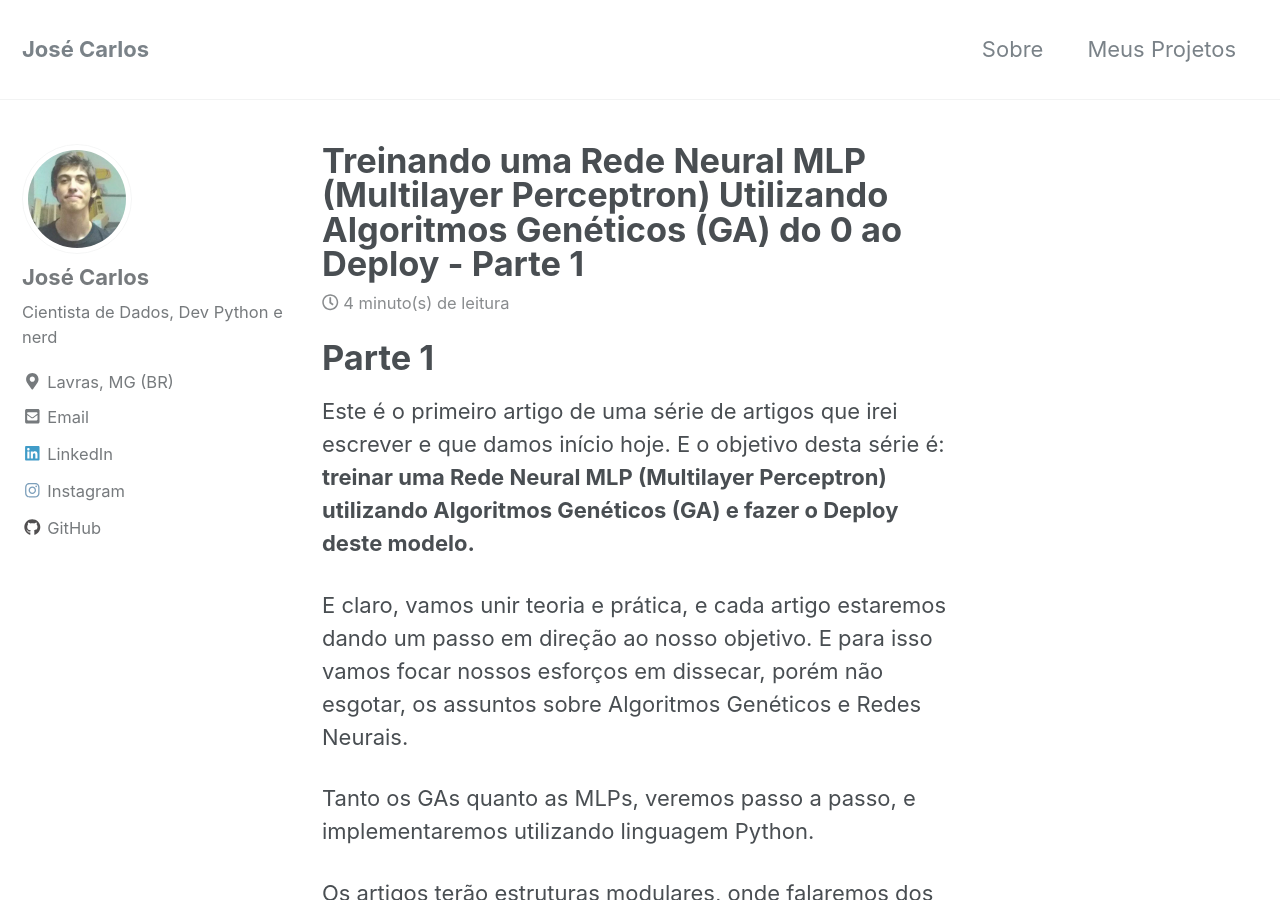
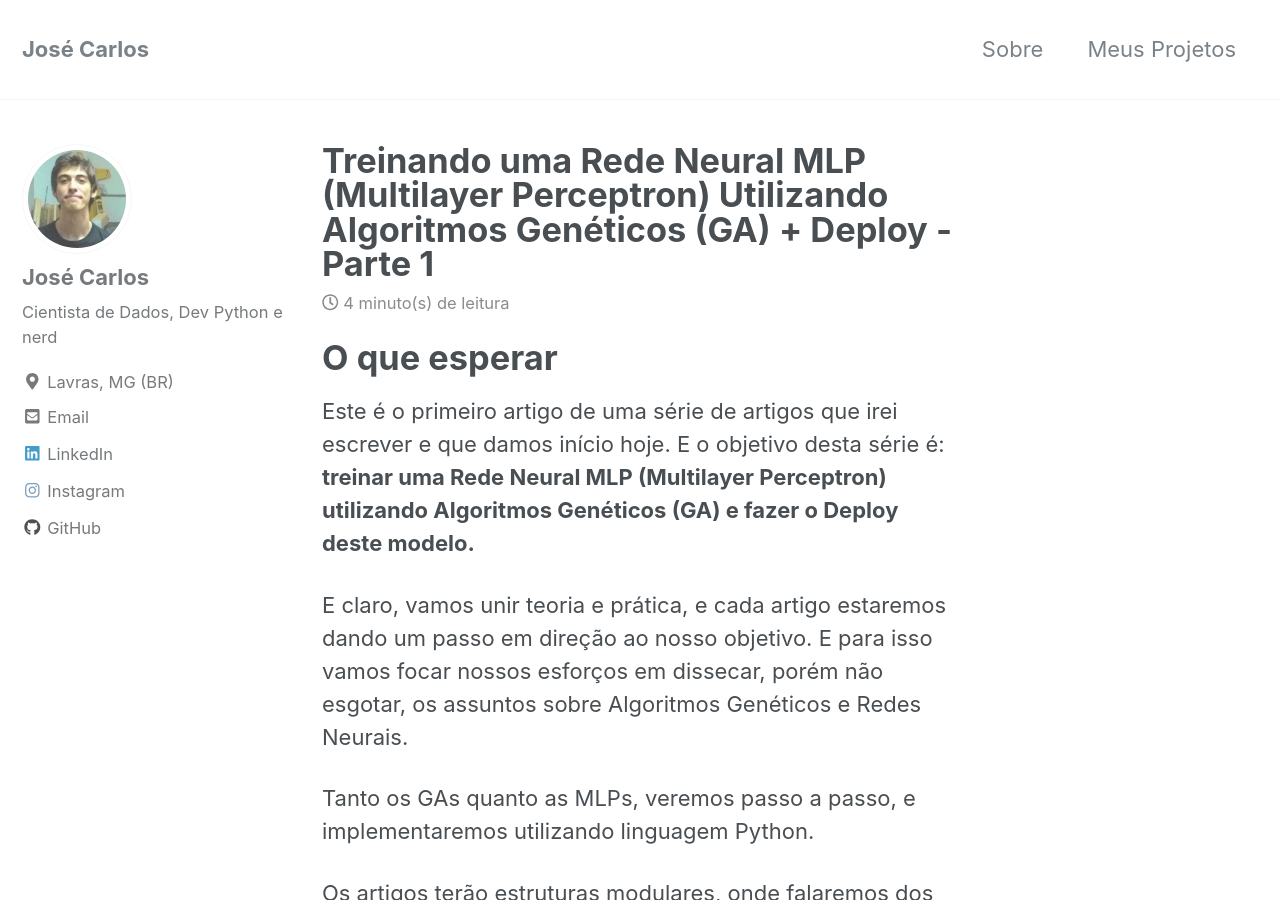
Before and after one commit to jcfneto/jcfneto.github.io, a Jekyll site: the page built from _posts/2022-01-28-ann-ga.md, in a window 1280 px wide and 900 px high. Built offline with Jekyll 4.4.1, drawn with Linux system fonts in a browser that asks for light colours; nearby versions of some CDN libraries.

Commit message:
Update 2022-01-28-ann-ga.md

```diff
--- a/_posts/2022-01-28-ann-ga.md
+++ b/_posts/2022-01-28-ann-ga.md
@@ -1,5 +1,5 @@
 ---
-title: "Treinando uma Rede Neural MLP (Multilayer Perceptron) Utilizando Algoritmos Genéticos (GA) do 0 ao Deploy - Parte 1"
+title: "Treinando uma Rede Neural MLP (Multilayer Perceptron) Utilizando Algoritmos Genéticos (GA) + Deploy - Parte 1"
 date: 2022-01-28
 tags: [neural network, genetic algorithm, python]
 # header:
@@ -8,7 +8,7 @@ excerpt: "Genetic Algorithm, Neural Network, Python"
 mathjax: "true"
 ---
 
-# Parte 1
+# O que esperar
 
 Este é o primeiro artigo de uma série de artigos que irei escrever e que damos início hoje. E o objetivo desta série é: **treinar uma Rede Neural MLP (Multilayer Perceptron) utilizando Algoritmos Genéticos (GA) e fazer o Deploy deste modelo.**
 
```
